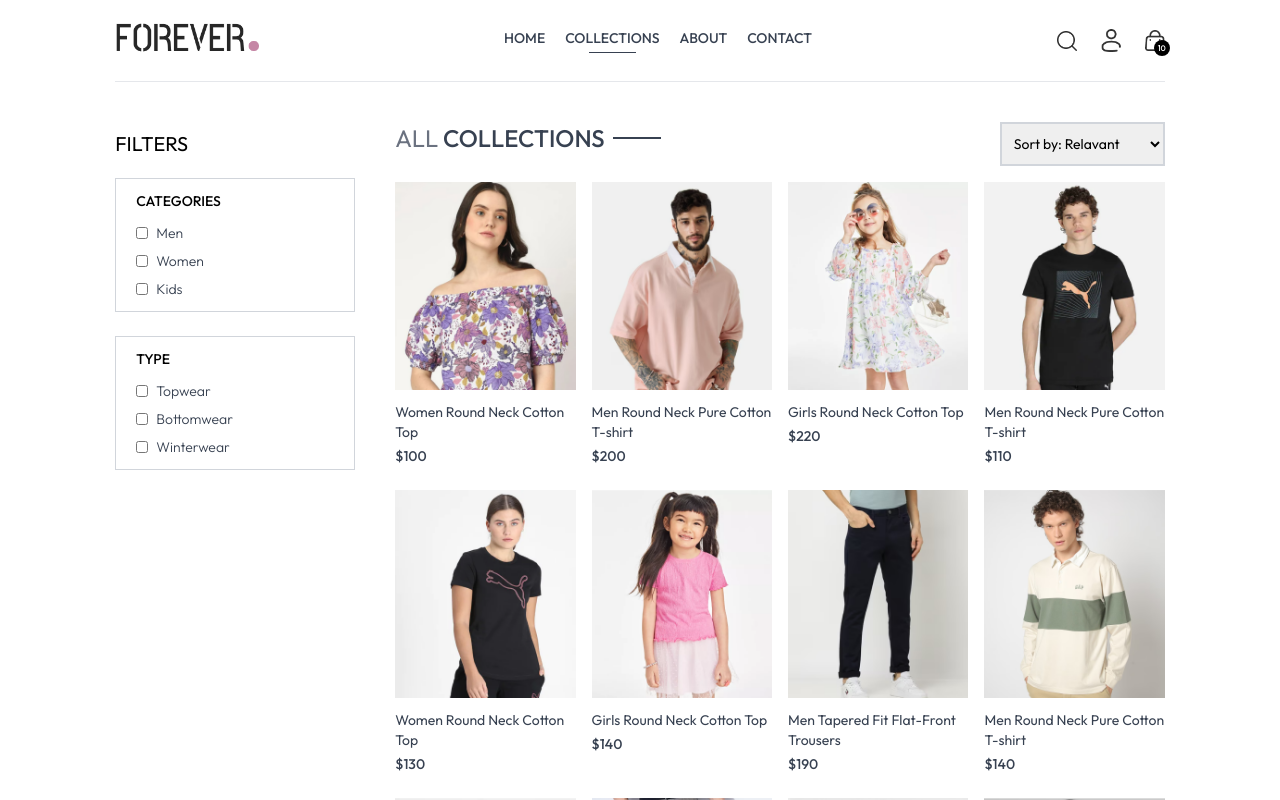
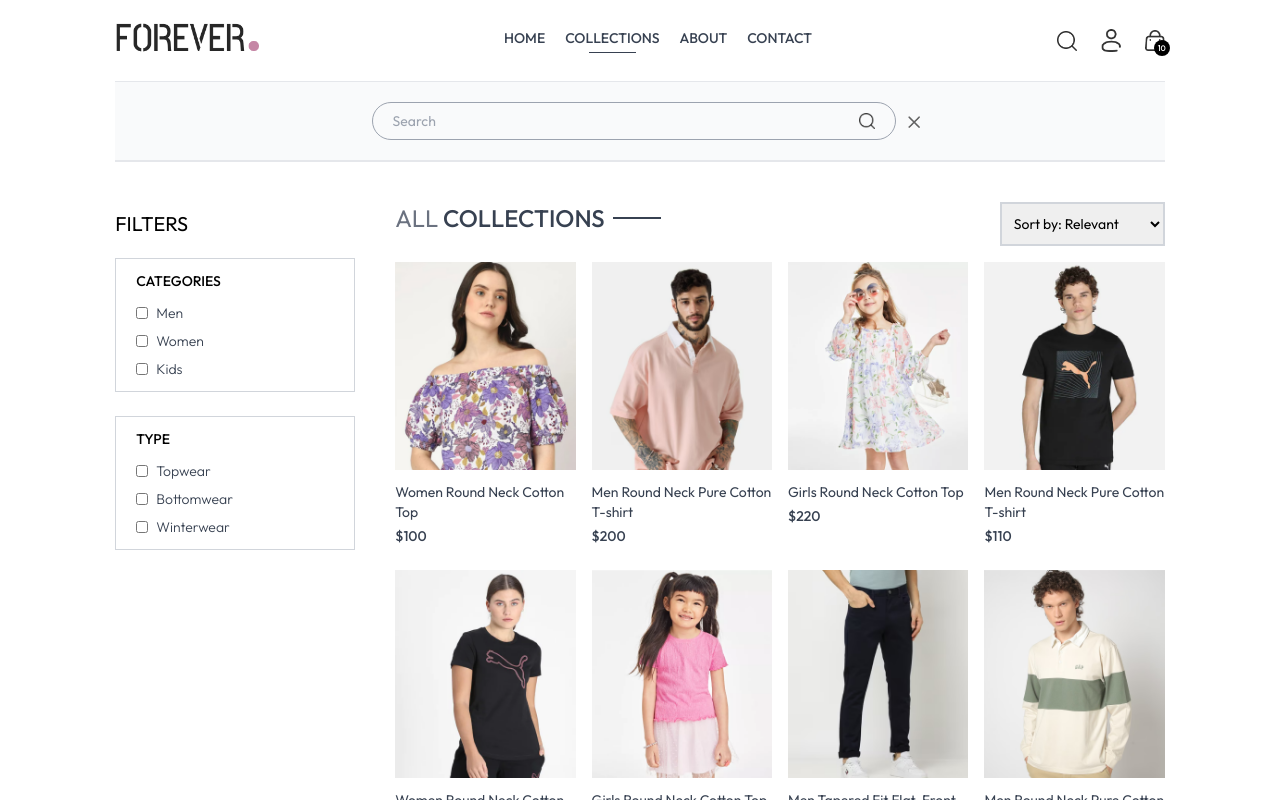
Before and after one commit to Debdip2003/artisan-e-commerce, a React (Create React App) app: page /collections in a window 1280 px wide. Both pictures are taken after a click on the picture 1066 px from the left and 40 px from the top of the page. Shown: the top 800 px of the page. Built offline with nearby package versions, Linux system fonts and the light colour scheme.

Commit message:
search bar and product sort feature done

```diff
--- a/src/App.js
+++ b/src/App.js
@@ -11,11 +11,13 @@
 import Orders from './pages/Orders';
 import NavBar from './components/NavBar';
 import Footer from './components/Footer';
+import SearchBar from './components/SearchBar';
 
 function App() {
   return (
     <div className='px-4 sm:px-[5vw] md:px-[7vw] lg:px-[9vw]'>
       <NavBar/>
+      <SearchBar/>
     <Routes>
       <Route path='/' element={<Home/>}/>
       <Route path='/about' element={<About/>}/>
--- a/src/components/NavBar.jsx
+++ b/src/components/NavBar.jsx
@@ -1,13 +1,18 @@
-import React, { useState } from "react";
+import React, { useContext, useState } from "react";
 import { assets } from "..//assets/frontend_assets/assets";
 import { Link, NavLink } from "react-router-dom";
+import { ShopContext } from "../context/ShopContext";
 
 const NavBar = () => {
   const [visible, setVisible] = useState(false);
+  const { setShowSearch } = useContext(ShopContext);
 
   return (
     <div className="flex items-center justify-between py-5 font-medium">
-     <Link to={'/'}> <img src={assets.logo} alt="logo" className="w-36" /></Link>
+      <Link to={"/"}>
+        {" "}
+        <img src={assets.logo} alt="logo" className="w-36" />
+      </Link>
       <ul className="hidden sm:flex gap-5 text-sm text-gray-700">
         <NavLink className="flex flex-col items-center gap-1" to="/">
           <p>HOME</p>
@@ -32,6 +37,7 @@
           src={assets.search_icon}
           alt="search_icon"
           className="w-5 cursor-pointer"
+          onClick={()=>setShowSearch(true)}
         />
         <div className="group relative">
           <img
@@ -69,14 +75,45 @@
         }`}
       >
         <div className="flex flex-col text-gray-600 ">
-            <div className="flex items-center gap-4 p-3 cursor-pointer"  onClick={()=>setVisible(false)}>
-                <img src={assets.dropdown_icon} className="h-4 rotate-180" alt="dropdown_menu"/>
-                <p>Back</p>
-            </div>
-            <NavLink to='/' className="py-2 pl-6 border" onClick={()=>setVisible(false)}>HOME</NavLink>
-            <NavLink to='/collections' className="py-2 pl-6 border" onClick={()=>setVisible(false)}>COLLECTIONS</NavLink>
-            <NavLink to='/about' className="py-2 pl-6 border" onClick={()=>setVisible(false)}>ABOUT</NavLink>
-            <NavLink to='/contact' className="py-2 pl-6 border" onClick={()=>setVisible(false)}>CONTACT</NavLink>
+          <div
+            className="flex items-center gap-4 p-3 cursor-pointer"
+            onClick={() => setVisible(false)}
+          >
+            <img
+              src={assets.dropdown_icon}
+              className="h-4 rotate-180"
+              alt="dropdown_menu"
+            />
+            <p>Back</p>
+          </div>
+          <NavLink
+            to="/"
+            className="py-2 pl-6 border"
+            onClick={() => setVisible(false)}
+          >
+            HOME
+          </NavLink>
+          <NavLink
+            to="/collections"
+            className="py-2 pl-6 border"
+            onClick={() => setVisible(false)}
+          >
+            COLLECTIONS
+          </NavLink>
+          <NavLink
+            to="/about"
+            className="py-2 pl-6 border"
+            onClick={() => setVisible(false)}
+          >
+            ABOUT
+          </NavLink>
+          <NavLink
+            to="/contact"
+            className="py-2 pl-6 border"
+            onClick={() => setVisible(false)}
+          >
+            CONTACT
+          </NavLink>
         </div>
       </div>
     </div>
--- /dev/null
+++ b/src/components/SearchBar.jsx
@@ -0,0 +1,38 @@
+import React, { useContext, useEffect, useState } from "react";
+import { ShopContext } from "../context/ShopContext";
+import { assets } from "../assets/frontend_assets/assets";
+import { useLocation } from "react-router-dom";
+
+const SearchBar = () => {
+  const { search, setSearch, showSearch, setShowSearch } =
+    useContext(ShopContext);
+    const [visible,setVisible]=useState(false)
+    const location=useLocation()
+
+    useEffect(()=>{
+        // console.log(location.pathname)
+        if(location.pathname.includes('collection')){
+            setVisible(true)
+        }else{
+            setVisible(false)
+        }
+    },[location])
+
+  return showSearch && visible? (
+    <div className="border-t border-b bg-gray-50 text-center">
+      <div className="inline-flex items-center justify-center border border-gray-400 px-5 py-2 my-5 mx-3 rounded-full w-3/4 sm:w-1/2">
+        <input
+          type="text"
+          placeholder="Search"
+          className="flex-1 outline-none bg-inherit text-sm"
+          value={search}
+          onChange={(e)=>setSearch(e.target.value)}
+        />
+        <img src={assets.search_icon} alt="search_icon" className="w-4"/>
+      </div>
+      <img src={assets.cross_icon} alt="cross_icon" className="inline w-3 cursor-pointer" onClick={()=>setShowSearch(false)}/>
+    </div>
+  ) : null;
+};
+
+export default SearchBar;
--- a/src/context/ShopContext.jsx
+++ b/src/context/ShopContext.jsx
@@ -1,14 +1,22 @@
-import { createContext } from "react";
+import { createContext, useState } from "react";
 import { products } from "../assets/frontend_assets/assets";
 
 export const ShopContext = createContext();
 
 const ShopContextProvider = (props) => {
   const currency = "$";
-  const delivery_fee=10
+  const delivery_fee = 10;
+  const [search, setSearch] = useState("");
+  const [showSearch, setShowSearch] = useState(false);
 
   const value = {
-    products,currency,delivery_fee
+    products,
+    currency,
+    delivery_fee,
+    search,
+    setSearch,
+    showSearch,
+    setShowSearch,
   };
 
   return (
--- a/src/pages/Collection.jsx
+++ b/src/pages/Collection.jsx
@@ -5,11 +5,12 @@
 import ProductItem from "..//components/ProductItems";
 
 const Collection = () => {
-  const { products } = useContext(ShopContext);
+  const { products, search, showSearch } = useContext(ShopContext);
   const [showFilter, setShowFilter] = useState(false);
   const [filterProducts, setFilterProducts] = useState([]);
   const [category, setCategory] = useState([]);
   const [subCategory, setSubCategory] = useState([]);
+  const [sortType, setSortType] = useState("relevant");
 
   const toggleCategory = (e) => {
     if (category.includes(e.target.value)) {
@@ -27,39 +28,15 @@
     }
   };
 
-  // const applyFilter = () => {
-  //   let productsCopy = products.slice();
-  //   if (category.length > 0) {
-  //     productsCopy = productsCopy.filter((item) =>
-  //       category.includes(item.category)
-  //     );
-  //   }
-  //   if (subCategory.length > 0) {
-  //     productsCopy = productsCopy.filter(
-  //       (item) => subCategory.includes(item.subCategory)
-  //     );
-  //   }
-  //   setFilterProducts(productsCopy);
-  // };
-
-  // const applyFilter = () => {
-  //   let productsCopy = products.slice(); //creates a shallow copy of the array, so that we can work on the copy insstead of changing the actual array completely
-  //   if (category.length > 0) {
-  //     productsCopy = productsCopy.filter((item) =>
-  //       category.includes(item.category)
-  //     );
-  //   } //checks if the category array (which holds selected categories) has any items. If it does, it filters productsCopy to only include items whose category matches one of the categories in the category array.
-  //   if (subCategory.length > 0) {
-  //     productsCopy = productsCopy.filter((item) =>
-  //       subCategory.includes(item.subCategory)
-  //     );
-  //   } //Similar to the category filtering
-  //   setFilterProducts(productsCopy);
-  // };
-
-  useEffect(() => {
   const applyFilter = () => {
     let productsCopy = products.slice();
+
+    if (showSearch && search) {
+      productsCopy = productsCopy.filter((item) =>
+        item.name.toLowerCase().includes(search.toLowerCase())
+      );
+    }
+
     if (category.length > 0) {
       productsCopy = productsCopy.filter((item) =>
         category.includes(item.category)
@@ -73,25 +50,28 @@
     setFilterProducts(productsCopy);
   };
 
+  useEffect(() => {
     applyFilter();
-  }, [category, subCategory, products]);
+  }, [category, subCategory, products, search, showSearch]);
 
+  const sortProduct = () => {
+    let fpCopy = filterProducts.slice();
+    switch (sortType) {
+      case "low-high":
+        setFilterProducts(fpCopy.sort((a, b) => a.price - b.price));
+        break;
+      case "high-low":
+        setFilterProducts(fpCopy.sort((a, b) => b.price - a.price));
+        break;
+      default:
+        applyFilter();
+        break;
+    }
+  };
 
-  // useEffect(() => {
-  //   setFilterProducts(products);
-  // }, [products]);
-
-  // useEffect(() => {
-  //   applyFilter();
-  // }, [category, subCategory]);
-
-  // useEffect(()=>{
-  //   console.log(category)
-  // },[category])
-
-  // useEffect(()=>{
-  //   console.log(subCategory)
-  // },[subCategory])
+  useEffect(() => {
+    sortProduct();
+  }, [sortType]);
 
   return (
     <div className="flex flex-col sm:flex-row gap-1 sm:gap-10 pt-10 border-t">
@@ -188,8 +168,14 @@
         <div className="flex justify-between text-base sm:text-2xl mb-4">
           <Title text1={"ALL"} text2={"COLLECTIONS"} />
           {/* Product Sort */}
-          <select className="border-2 border-gray-300 text-sm px-2">
-            <option value="relavant">Sort by: Relavant</option>
+          <select
+            className="border-2 border-gray-300 text-sm px-2"
+            onChange={(e) => {
+              setSortType(e.target.value);
+              sortProduct();
+            }}
+          >
+            <option value="relevant">Sort by: Relevant</option>
             <option value="low-high">Sort by: Low to High</option>
             <option value="high-low">Sort by: High to Low</option>
           </select>
```
Lines whose indentation alone changed are shown as unchanged.
